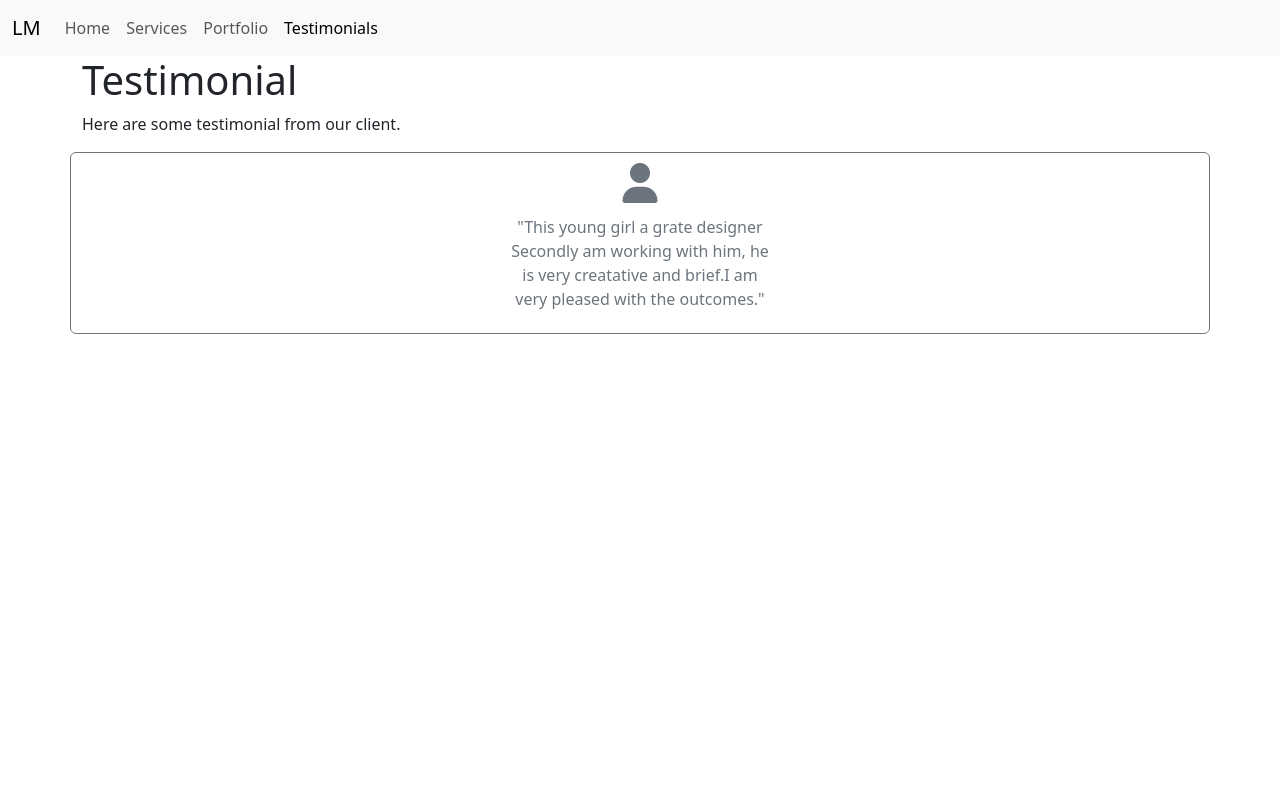
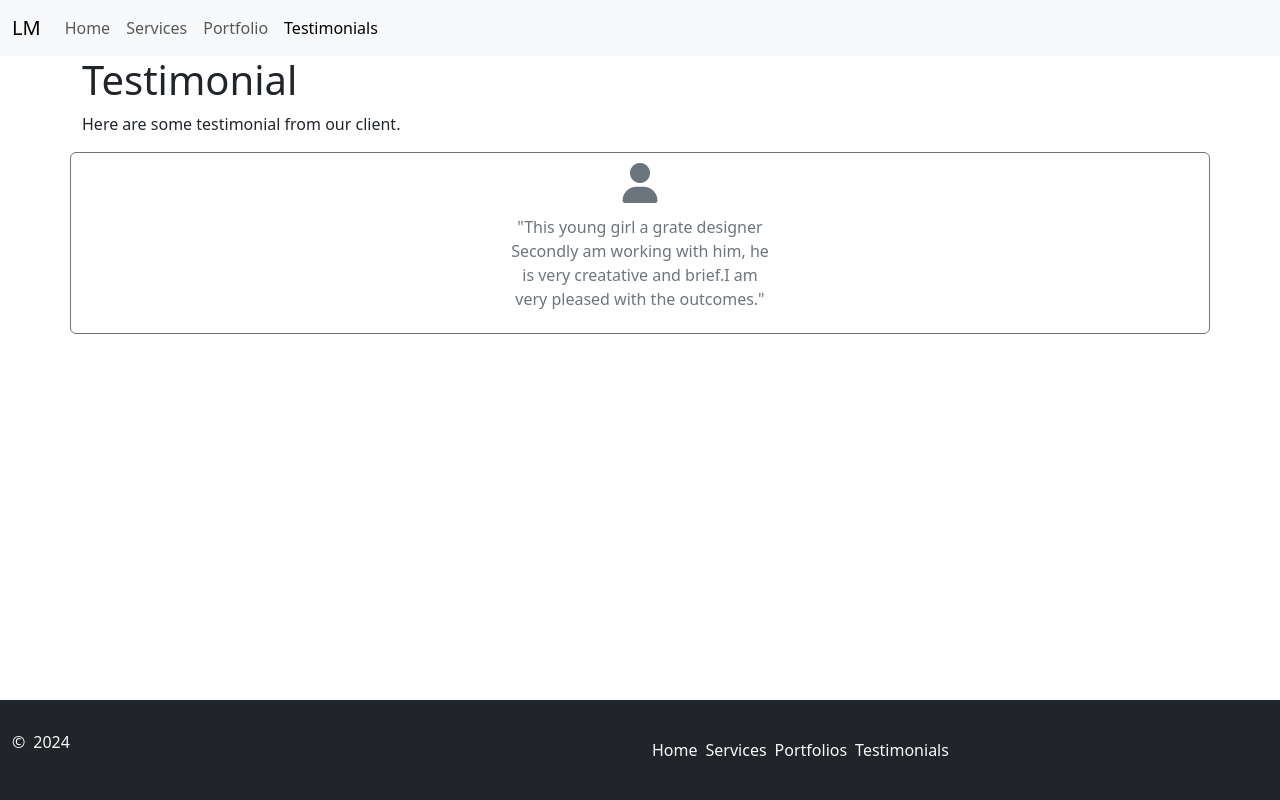
Before and after one commit to leah-mumbi/portfolio, a plain HTML site: page testimonials.html in a window 1280 px wide. Drawn offline with nearby package versions, Linux system fonts and the light colour scheme.

Commit message:
[UPDATE] add footer

```diff
--- a/testimonials.html
+++ b/testimonials.html
@@ -68,11 +68,34 @@
           </button>
         </div>
       </div>
-      <script
-        src="https://cdn.jsdelivr.net/npm/bootstrap@5.3.3/dist/js/bootstrap.bundle.min.js"
-        integrity="sha384-YvpcrYf0tY3lHB60NNkmXc5s9fDVZLESaAA55NDzOxhy9GkcIdslK1eN7N6jIeHz"
-        crossorigin="anonymous"
-      ></script>
     </main>
+    <footer class="container-fluid" style="position: absolute; bottom: 0">
+      <div
+        class="row align-items-center bg-dark text-light"
+        style="height: 100px"
+      >
+        <div class="col d-flex gap-2">
+          <p>&copy;</p>
+          <p id="year">2024</p>
+        </div>
+
+        <div class="col d-flex gap-2" style="list-style: none">
+          <li>Home</li>
+          <li>Services</li>
+          <li>Portfolios</li>
+          <li>Testimonials</li>
+        </div>
+      </div>
+    </footer>
+
+    <script
+      src="https://cdn.jsdelivr.net/npm/bootstrap@5.3.3/dist/js/bootstrap.bundle.min.js"
+      integrity="sha384-YvpcrYf0tY3lHB60NNkmXc5s9fDVZLESaAA55NDzOxhy9GkcIdslK1eN7N6jIeHz"
+      crossorigin="anonymous"
+    ></script>
+    <script>
+      const year = document.getElementById("year");
+      year.innerHTML = new Date().getFullYear();
+    </script>
   </body>
 </html>
```
Also changed, not shown: index.html (+24 -0 lines), portfolios.html (+24 -1 lines), services.html (+23 -1 lines).
